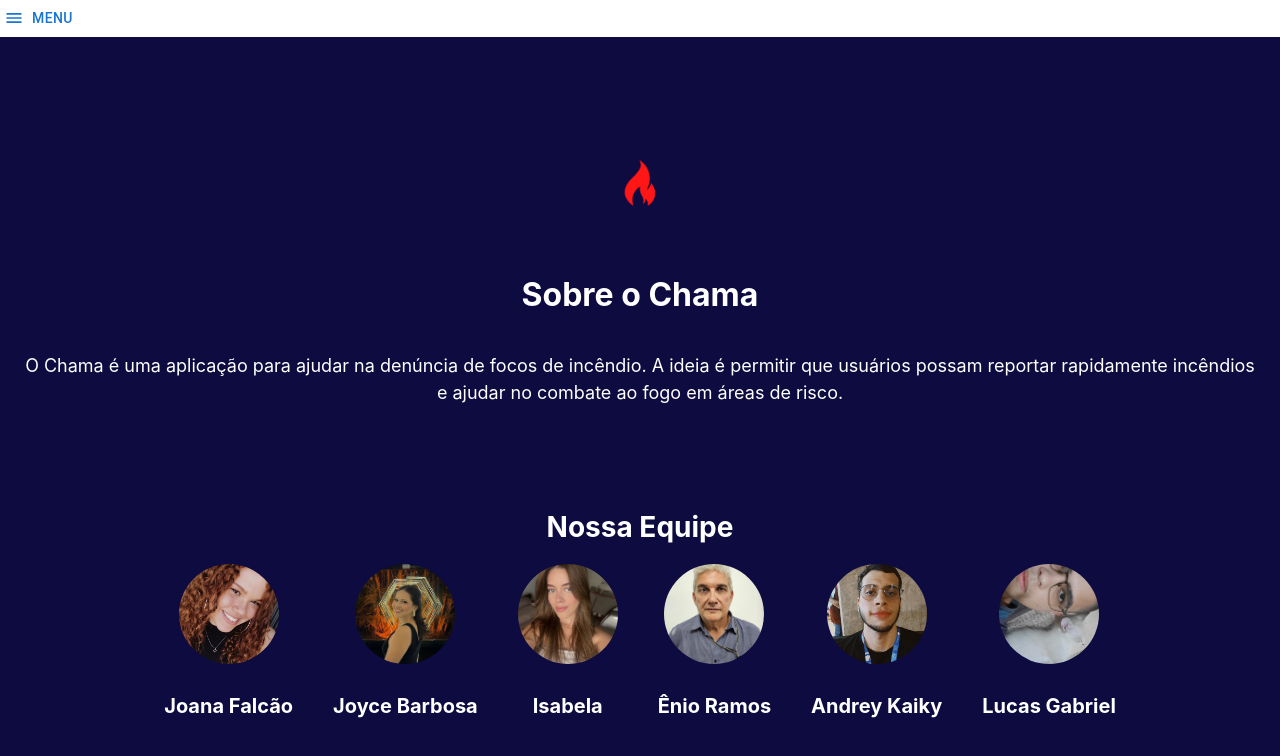
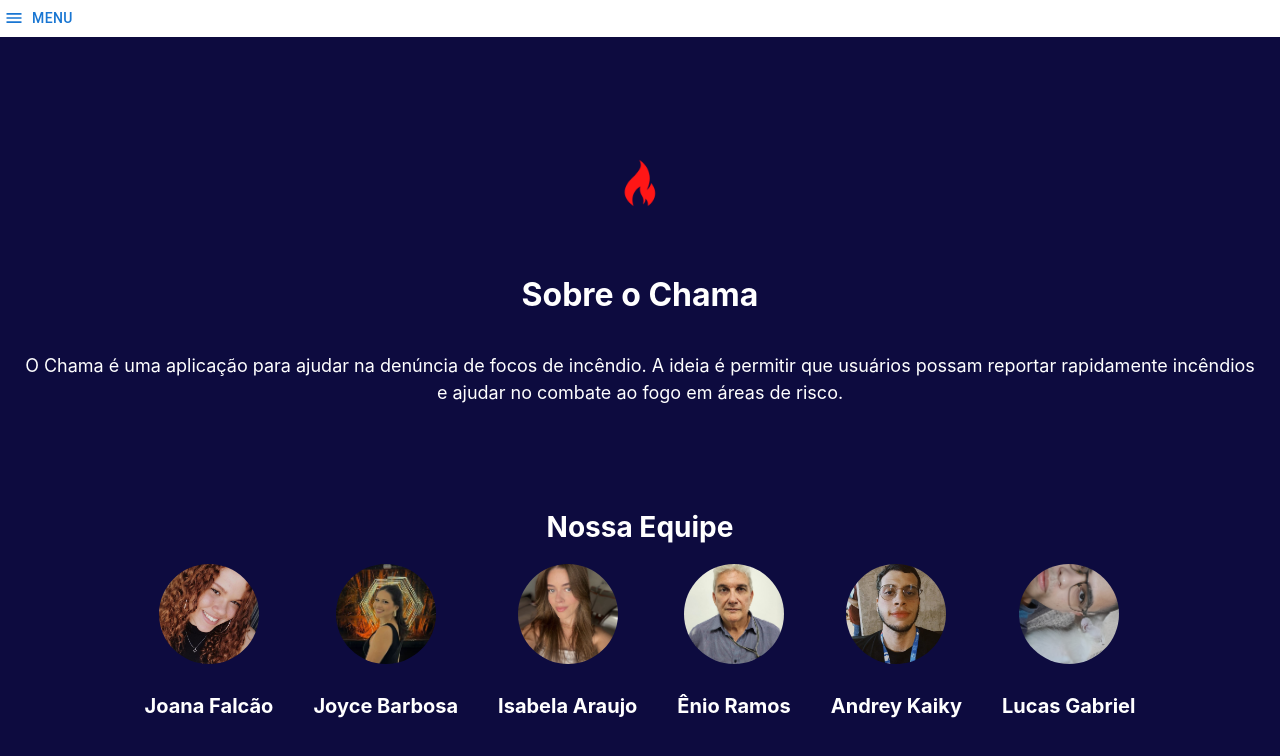
Before and after one commit to joanafalcaos/project-chama, a React (Create React App) app: page /sobre in a window 1280 px wide. Shown: the top 756 px of the page. Built offline with nearby package versions, Linux system fonts and the light colour scheme.

Commit message:
Correção de sobrenome

```diff
--- a/src/Pages/Sobre.js
+++ b/src/Pages/Sobre.js
@@ -18,7 +18,7 @@ const Sobre = () => {
       image: joyceFoto
     },
     {
-      name: 'Isabela',
+      name: 'Isabela Araujo',
       image: isabelaFoto
     },
     {
```
